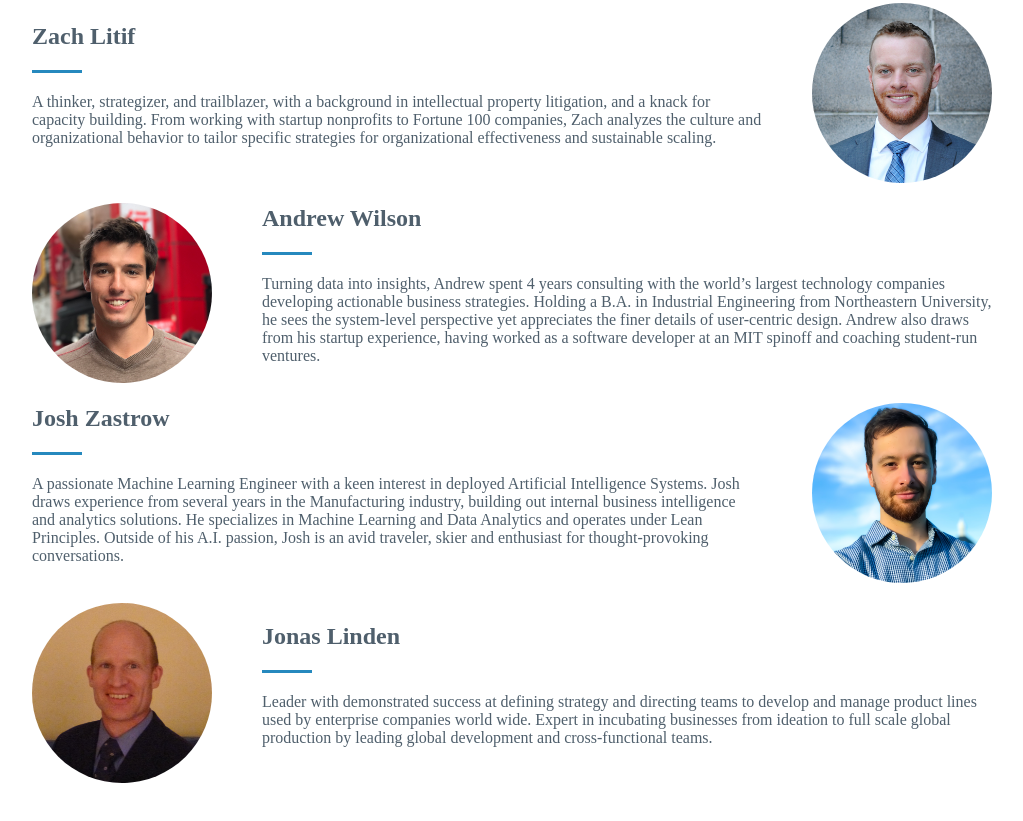
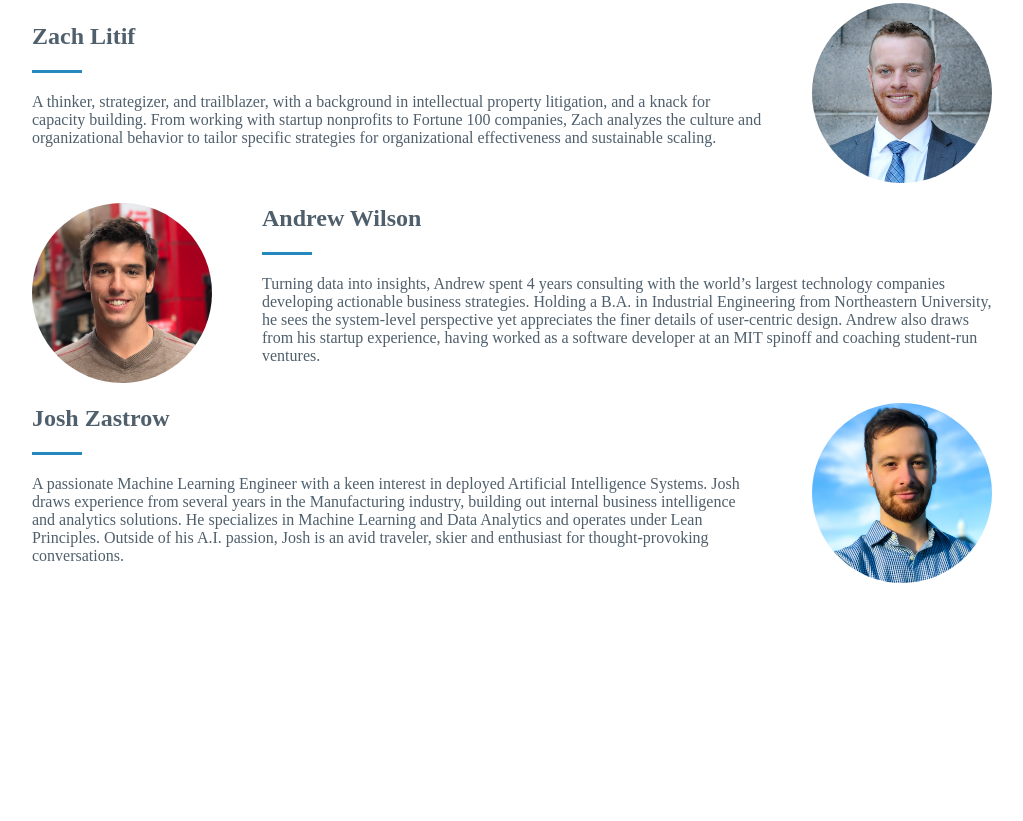
Before and after one commit to andwilson/acclimate.io, a Gatsby site: page /team in a window 1280 px wide. Shown: the part 1067-1888 px from the top of the page, without its empty margins (128-1151 px from the left). After the commit the page ends 1718 px from the top, so only its background shows below. Built offline with nearby package versions, Linux system fonts and the light colour scheme; Gatsby itself is replaced by a stand-in of ours.

Commit message:
Edited teams page

```diff
--- a/src/pages/team.js
+++ b/src/pages/team.js
@@ -109,22 +109,6 @@ export default ({ data }) => (
             </p>
           </div>
         </AlternatingSection>
-        <AlternatingSection>
-          <div>
-            <Portrait sizes={data.jl.sizes} />
-          </div>
-          <div>
-            <h2>Jonas Linden</h2>
-            <HorizontalAccentLeft />
-            <p>
-              Leader with demonstrated success at defining strategy and
-              directing teams to develop and manage product lines used by
-              enterprise companies world wide. Expert in incubating businesses
-              from ideation to full scale global production by leading global
-              development and cross-functional teams.
-            </p>
-          </div>
-        </AlternatingSection>
       </div>
     </SectionWrapper>
   </div>
@@ -142,11 +126,6 @@ export const pageQuery = graphql`
         ...GatsbyImageSharpSizes
       }
     }
-    jl: imageSharp(id: { regex: "/jl.png/" }) {
-      sizes(maxWidth: 200) {
-        ...GatsbyImageSharpSizes
-      }
-    }
     jz: imageSharp(id: { regex: "/jz.png/" }) {
       sizes(maxWidth: 200) {
         ...GatsbyImageSharpSizes
```
